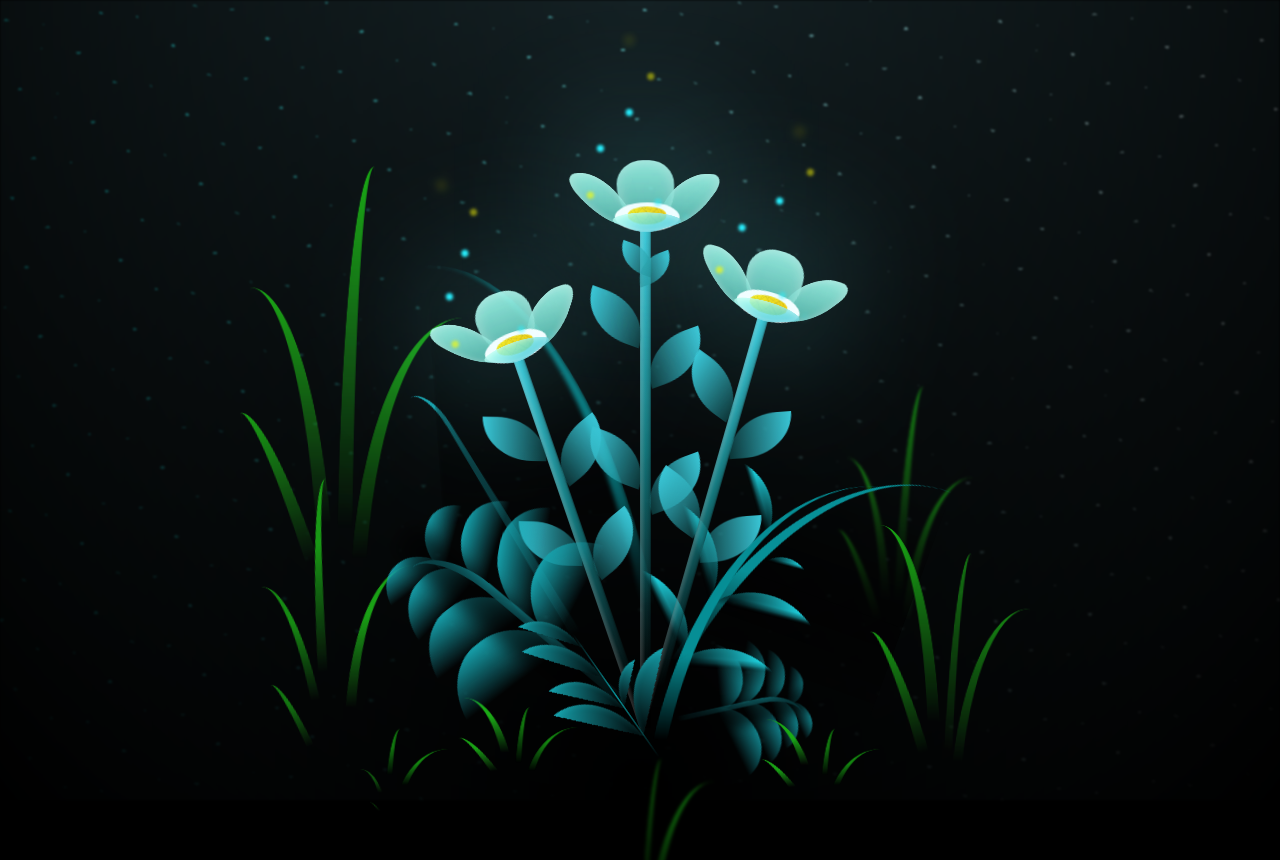
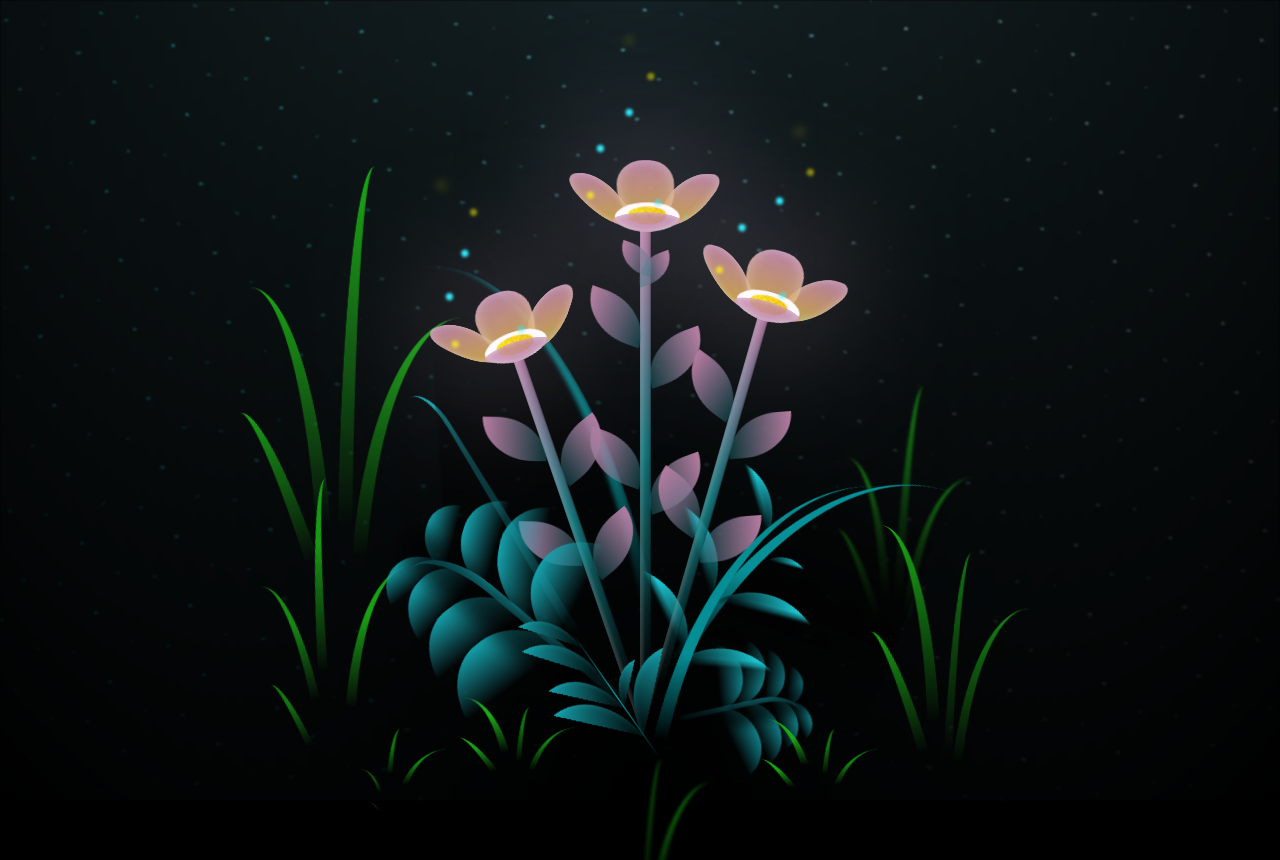
Before and after one commit to ThessaAdmirer/FlowersForThessa, a plain HTML site: page flower.html in a window 1280 px wide. Shown: the top 860 px of the page. Drawn offline with nearby package versions, Linux system fonts and the light colour scheme; files that its build step writes are made by us from their sources.

Commit message:
Update main.scss

```diff
--- a/scss/main.scss
+++ b/scss/main.scss
@@ -187,7 +187,7 @@ body {
       transform: translate(-50%, -100%);
       width: 8vmin;
       height: 8vmin;
-      background-color: #6bf0ff;
+      background-color: #fbd1fb;
       filter: blur(10vmin);
     }
   }
@@ -199,8 +199,8 @@ body {
     width: 8vmin;
     height: 11vmin;
     border-radius: 51% 49% 47% 53% / 44% 45% 55% 69%;
-    background-color: #a7ffee;
-    background-image: linear-gradient(to top, #54b8aa, #a7ffee);
+    background-color: #c483a9;
+    background-image: linear-gradient(to top, #d4ac36, #c483a9);
     transform-origin: bottom center;
     opacity: 0.9;
     box-shadow: inset 0 0 2vmin rgba(255, 255, 255, 0.5);
@@ -223,7 +223,7 @@ body {
       transform-origin: bottom left;
       border-radius: 4vmin 10vmin 4vmin 4vmin;
       transform: translate(-0%, 18%) rotateX(70deg) rotate(-43deg);
-      background-image: linear-gradient(to top, #39c6d6, #a7ffee);
+      background-image: linear-gradient(to top, #b57ba0, #c483a9);
       z-index: 1;
       opacity: 0.8;
     }
@@ -365,7 +365,7 @@ body {
         transparent,
         rgba(255, 255, 255, 0.2)
       ),
-      linear-gradient(to top, transparent 10%, #14757a, #39c6d6);
+      linear-gradient(to top, transparent 10%, #14757a, #b57ba0);
     box-shadow: inset 0 0 2px rgba(0, 0, 0, 0.5);
     animation: grow-flower-tree 4s backwards;
 
@@ -382,7 +382,7 @@ body {
       background-image: linear-gradient(
         to top,
         rgba(20, 117, 122, 0.4),
-        #39c6d6
+        #b57ba0
       );
 
       &--1 {
```
